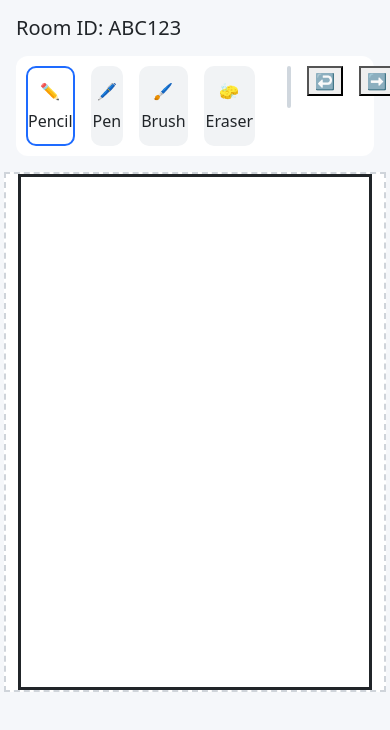
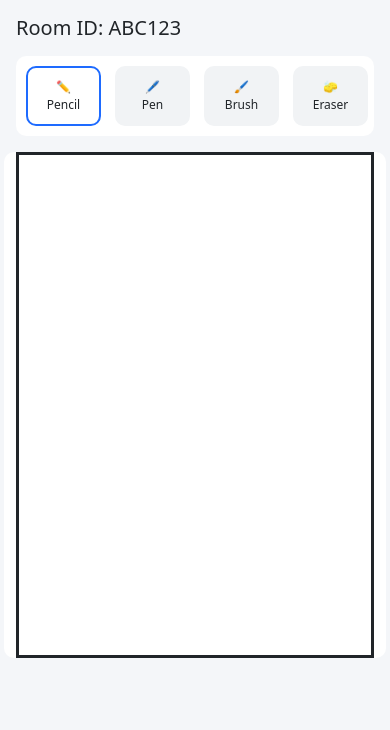
Before and after one commit to aayushkohli97/Collaborative_whiteboard, a React app in the folder frontend/: page /1 in a window 390 px wide. Shown: the top 730 px of the page. Built offline with nearby package versions, Linux system fonts and the light colour scheme; the HTML template or start-up script is replaced by a standard one.

Commit message:
Modifies Toolbar logic

```diff
--- a/frontend/src/Components/Whiteboard/index.jsx
+++ b/frontend/src/Components/Whiteboard/index.jsx
@@ -7,20 +7,43 @@ const WhiteBoard = ({ canvasRef, ctxRef, tool, color, saveState }) => {
         const canvas = canvasRef.current;
         if (!canvas) return;
 
+        const ctx = canvas.getContext("2d");
+        ctx.lineCap = "round";
+        ctxRef.current = ctx;
+
+        resizeCanvas(); // initial setup
+
+        window.addEventListener("resize", resizeCanvas);
+
+        return () => {
+            window.removeEventListener("resize", resizeCanvas);
+        };
+    }, []);
+
+    const resizeCanvas = () => {
+        const canvas = canvasRef.current;
+        const ctx = ctxRef.current;
+        if (!canvas || !ctx) return;
+
+        // save current drawing
+        const imageData = canvas.toDataURL();
+
+        // resize canvas
         canvas.width = canvas.offsetWidth;
         canvas.height = canvas.offsetHeight;
 
-        const ctx = canvas.getContext("2d");
-        ctx.lineCap = "round";
-
-        ctxRef.current = ctx;
-    }, []);
-
+        // restore drawing
+        const img = new Image();
+        img.src = imageData;
+        img.onload = () => {
+            ctx.drawImage(img, 0, 0);
+        };
+    };
     const handleMouseDown = (e) => {
         const ctx = ctxRef.current;
         if (!ctx) return;
 
-        // ⭐ save state BEFORE draw (undo fix)
+        //save state BEFORE draw (undo fix)
         saveState();
 
         isDrawing.current = true;
@@ -68,4 +91,5 @@ const WhiteBoard = ({ canvasRef, ctxRef, tool, color, saveState }) => {
     );
 };
 
+
 export default WhiteBoard;
--- a/frontend/src/Pages/RoomPage/index.css
+++ b/frontend/src/Pages/RoomPage/index.css
@@ -1,68 +1,146 @@
+/* =========================
+   BASE LAYOUT
+========================= */
+
 .room-container {
   padding: 16px;
-    background: #f5f7fa;
+  background: #f4f6f9;
   min-height: 100vh;
 }
 
-/* ===== TOOL BAR ===== */
 .tool-bar {
   display: flex;
-    gap: 16px;
-    padding: 10px;
-    background: #ffffff;
-    border-radius: 12px;
+  align-items: center;
+  gap: 14px;
+  flex-wrap: wrap;
+  background: #fff;
+  padding: 12px;
+  border-radius: 10px;
 }
 
-/* Tool cards */
+/* =========================
+   TOOL CARDS
+========================= */
+
 .tool-card {
-    width: 110px;
-    height: 80px;
+  width: 90px;
+  height: 70px;
   background: #f1f3f5;
   border-radius: 10px;
+  border: 2px solid transparent;
   display: flex;
   flex-direction: column;
   align-items: center;
   justify-content: center;
   cursor: pointer;
-    border: 2px solid transparent;
-    font-weight: 500;
+  transition: 0.2s ease;
+  font-size: 14px;
 }
 
-.tool-card span {
-    margin-top: 6px;
+.tool-card:hover {
+  background: #e9ecef;
 }
 
-/* Active tool (BLUE BORDER like screenshot) */
 .tool-card.active {
   border-color: #1e6bff;
   background: #ffffff;
 }
 
-/* ===== CANVAS PLACEHOLDER ===== */
-.canvas-box {
-    margin-top: 12px;
-    height: 520px;
-    border: 2px dashed #cfd4da;
-    background: #ffffff;
-}
+/* =========================
+   COLOR PICKER
+========================= */
+
 .color-picker-box {
-    width: 42px;
-    height: 42px;
+  width: 40px;
+  height: 40px;
   border-radius: 8px;
+  overflow: hidden;
   border: 2px solid #d0d7de;
-    overflow: hidden;
-    cursor: pointer;
 }
 
-.color-picker-box input[type="color"] {
+.color-picker-box input {
   width: 100%;
   height: 100%;
   border: none;
   padding: 0;
   cursor: pointer;
 }
-.action-btn {
+
+/* =========================
+   UNDO / REDO BUTTON
+========================= */
+
+.action-button {
+  width: 42px;
+  height: 42px;
+  border-radius: 8px;
+  border: 1px solid #ccc;
+  background: #fff;
+  font-size: 18px;
+  cursor: pointer;
+  transition: 0.2s;
+}
+
+.action-button:hover {
+  background: #e9ecef;
+}
+
+/* =========================
+   CANVAS
+========================= */
+
+.canvas-box {
+  margin-top: 16px;
+  height: 70vh;
+  background: #fff;
+  border-radius: 10px;
+  overflow: hidden;
+}
+
+/* =========================
+   RESPONSIVE BREAKPOINTS
+========================= */
+
+/* Tablet */
+@media (max-width: 992px) {
+  .tool-card {
     width: 80px;
-    height: 36px;
+    height: 65px;
     font-size: 13px;
   }
+
+  .canvas-box {
+    height: 65vh;
+  }
+}
+
+/* Mobile */
+@media (max-width: 600px) {
+  .tool-bar {
+    flex-wrap: nowrap;
+    overflow-x: auto;
+    padding: 10px;
+  }
+
+  .tool-card {
+    flex: 0 0 auto;
+    width: 75px;
+    height: 60px;
+    font-size: 12px;
+  }
+
+  .canvas-box {
+    height: 60vh;
+  }
+
+  .action-button {
+    width: 38px;
+    height: 38px;
+    font-size: 16px;
+  }
+
+  .color-picker-box {
+    width: 36px;
+    height: 36px;
+  }
+}
```
Lines whose indentation alone changed are shown as unchanged.
